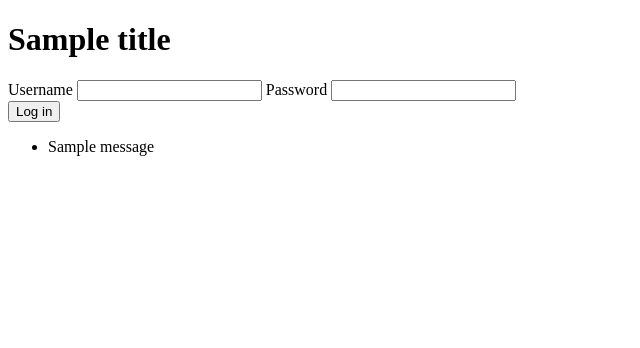
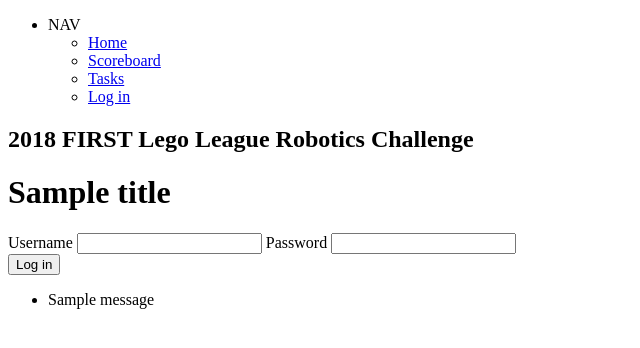
Before and after one commit to harrytucker/lego-scoreboard, a Python web app: template templates/login.html in a window 1280 px wide. Shown: the top 348 px of the page, without its empty margins (0-640 px from the left). Run offline with Jinja, Linux system fonts and the light colour scheme; the template is opened without the code that fills it: most values are stand-ins (such as "Sample title", 1, 10 or a date in 2020); one stand-in notice (Sample message) is shown; form fields are guessed from the names that the template uses.

Commit message:
finish login system

```diff
--- /dev/null
+++ b/templates/404.html
@@ -0,0 +1,6 @@
+{% extends 'base.html' %}
+{% block main %}
+<div>
+    Return to <a href="{{ url_for('home') }}">Home</a>.
+</div>
+{% endblock %}
--- /dev/null
+++ b/templates/500.html
@@ -0,0 +1,6 @@
+{% extends 'base.html' %}
+{% block main %}
+<div>
+    Please try again later or return to <a href="{{ url_for('home') }}">Home</a>.
+</div>
+{% endblock %}
--- a/templates/base.html
+++ b/templates/base.html
@@ -5,17 +5,80 @@
         <title>{{ title }} - 2018 FIRST Lego League Robotics Challenge</title>
     </head>
     <body>
-        <header>
-            <h1>{{ title }}</h1>
+        <header class="header">
+            <nav class="nav">
+                <ul class="nav-list">
+                    <li class="nav-item-icon">
+                        <span class="nav-icon">NAV</span>
+                        <ul class="nav-items">
+                            <li class="nav-item">
+                                <a class="nav-link" href="{{ url_for('home') }}">Home</a>
+                            </li>
+                            <li class="nav-item">
+                                <a class="nav-link" href="{{ url_for('scoreboard') }}">Scoreboard</a>
+                            </li>
+                            <li class="nav-item">
+                                <a class="nav-link" href="{{ url_for('tasks') }}">Tasks</a>
+                            </li>
+                            <li class="nav-item">
+                                {% if current_user.is_authenticated %}
+                                    <a class="nav-link" href="{{ url_for('logout') }}">Log out</a>
+                                {% else %}
+                                    <a class="nav-link" href="{{ url_for('login') }}">Log in</a>
+                                {% endif %}
+                            </li>
+
+                            {% if current_user.is_authenticated and
+                                (current_user.is_judge or current_user.is_admin) %}
+                                <li class="nav-item nav-sec">
+                                    <span class="nav-sec-title">Judges</span>
+                                    <ul class="nav-items nav-sec-items">
+                                        <li class="nav-item">
+                                            <a class="nav-link" href="{{ url_for('judges_home') }}">Home</a>
+                                        </li>
+                                        <li class="nav-item">
+                                            <a class="nav-link" href="{{ url_for('judges_score_round') }}">Score Round</a>
+                                        </li>
+                                    </ul>
+                                </li>
+                            {% endif %}
+
+                            {% if current_user.is_authenticated and current_user.is_admin %}
+                                <li class="nav-item nav-sec">
+                                    <span class="nav-sec-title">Admin</span>
+                                    <ul class="nav-items nav-sec-items">
+                                        <li class="nav-item">
+                                            <a class="nav-link" href="{{ url_for('admin_home') }}">Home</a>
+                                        </li>
+                                        <li class="nav-item">
+                                            <a class="nav-link" href="{{ url_for('admin_teams') }}">Teams</a>
+                                        </li>
+                                    </ul>
+                                </li>
+                            {% endif %}
+                        </ul>
+                    </li>
+                </ul>
+            </nav>
+
+            <div class="page-logo">
+                <h2 class="page-logo-title">2018 FIRST Lego League Robotics Challenge</h2>
+            </div>
+
+            <div class="page-title-wrapper">
+                <h1 class="page-title">{{ title }}</h1>
+            </div>
         </header>
-        <main>{% block main %}{% endblock %}</main>
-        <footer></footer>
+
+        <main class="main">{% block main %}{% endblock %}</main>
+
+        <footer class="footer"></footer>
 
         {% with messages = get_flashed_messages() %}
             {% if messages %}
-                <ul>
+                <ul class="messages">
                     {% for message in messages %}
-                        <li>{{ message }} </li>
+                        <li class="message">{{ message }} </li>
                     {% endfor %}
                 </ul>
             {% endif %}
```
Also changed, not shown: __init__.py (+5 -3 lines), routes.py (+42 -4 lines).
